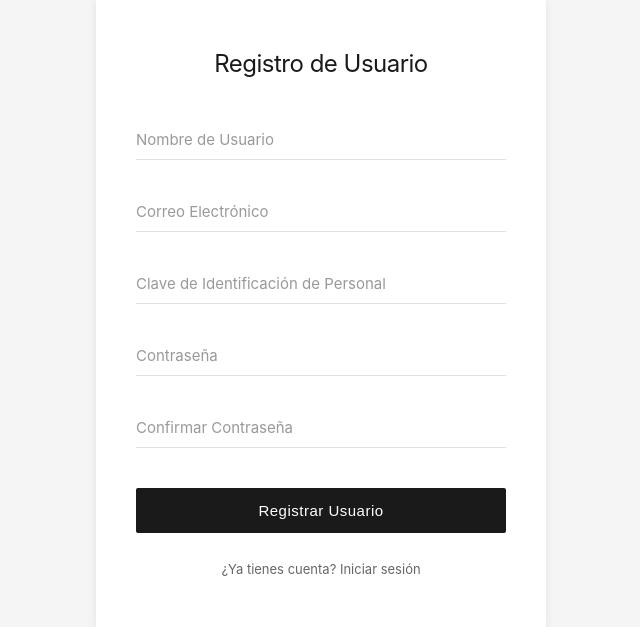
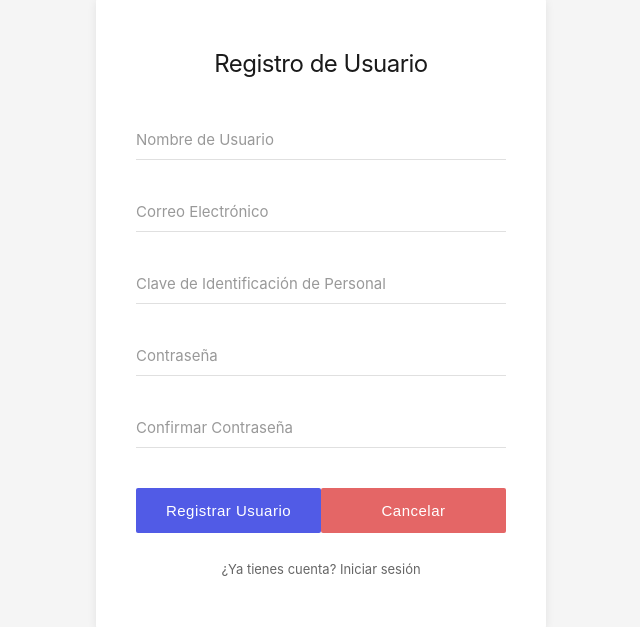
Before and after one commit to tuX-2/STM_CIIT, a PHP site: page /registro_usuario.html in a window 1280 px wide. Shown: the part 87-714 px from the top of the page, without its empty margins (319-959 px from the left). Run offline with PHP 8.4, Linux system fonts and the light colour scheme.

Commit message:
Funcionalidad de registro usuario completa

```diff
--- a/frontend/css/registro_usuarios.css
+++ b/frontend/css/registro_usuarios.css
@@ -90,9 +90,9 @@
         }
 
         .btn-register {
-            width: 100%;
+            width: 50%;
             padding: 14px;
-            background: #1a1a1a;
+            background: #515be6;
             color: white;
             border: none;
             border-radius: 2px;
@@ -105,16 +105,45 @@
         }
 
         .btn-register:hover {
-            background: #333;
+            background: #3505e4;
         }
 
         .btn-register:active {
-            background: #000;
+            background: #1202f1;
         }
 
-        .btn-register:disabled {
-            background: #ccc;
+        .btn-cancel {
+            width: 50%;
+            padding: 14px;
+            background: #e46666;
+            color: white;
+            border: none;
+            border-radius: 2px;
+            font-size: 15px;
+            font-weight: 500;
+            cursor: pointer;
+            transition: background 0.2s;
+            margin-top: 10px;
+            letter-spacing: 0.5px;
+        }
+
+        .btn-cancel:hover {
+            background: #ff3030;
+        }
+
+        .btn-cancel:active {
+            background: #fc0202;
+        }
+
+        .btn-cancel:disabled {
+            background: #5d5191;
             cursor: not-allowed;
+        }
+
+        .footer-buttons {
+            display: flex;
+            justify-content: space-between;
+            margin-top: 25px;
         }
 
         .footer-links {
--- a/frontend/js/registro_usuario.js
+++ b/frontend/js/registro_usuario.js
@@ -136,11 +136,12 @@ document.getElementById("registerForm").addEventListener("submit", async (e) =>
         messageBox.style.display = "block";
         messageBox.innerText = (text === "Usuario registrado exitosamente.") ? text + " Por favor vuelva a iniciar sesión como usuario." : text;
 
-        // Regresar a la vista de Login
-        setTimeout(function () {
+        // Regresar a la vista de Login si se hizo correctamente el registro del usuario.
+        if (text === "Usuario registrado exitosamente.") {
+            setTimeout(function () {
             window.location.href = "/../index.html";
         }, 2000);
-
+        }
 
     } catch (error) {
         console.error("Error:", error);
--- a/frontend/registro_usuario.html
+++ b/frontend/registro_usuario.html
@@ -5,7 +5,7 @@
     <meta charset="UTF-8" />
     <meta name="viewport" content="width=device-width, initial-scale=1.0" />
     <title>Registro de Usuario - Corredor Interoceánico</title>
-    <link rel="stylesheet" href="./css/registro_usuarios.css">
+    <link rel="stylesheet" href="./css/registro_usuarios.css" />
 </head>
 
 <body>
@@ -48,7 +48,17 @@
                     <div class="error-message" id="confirmPasswordError"></div>
                 </div>
 
-                <button type="submit" class="btn-register">Registrar Usuario</button>
+                <div class="footer-buttons">
+                    <button type="submit" class="btn-register"
+                        title="Haz clic aquí para guardar tu cuenta nueva después de llenar todos los campos requeridos.">
+                        Registrar Usuario
+                    </button>
+                    <button type="button" class="btn-cancel"
+                        title="Haz clic aquí para regresar sin guardar los cambios."
+                        onclick="window.location.href='index.html';">
+                        Cancelar
+                    </button>
+                </div>
 
                 <div class="footer-links">
                     <a href="index.html">¿Ya tienes cuenta? Iniciar sesión</a>
@@ -57,7 +67,6 @@
         </div>
     </div>
 
-
     <script src="./js/registro_usuario.js"></script>
 </body>
 
```
